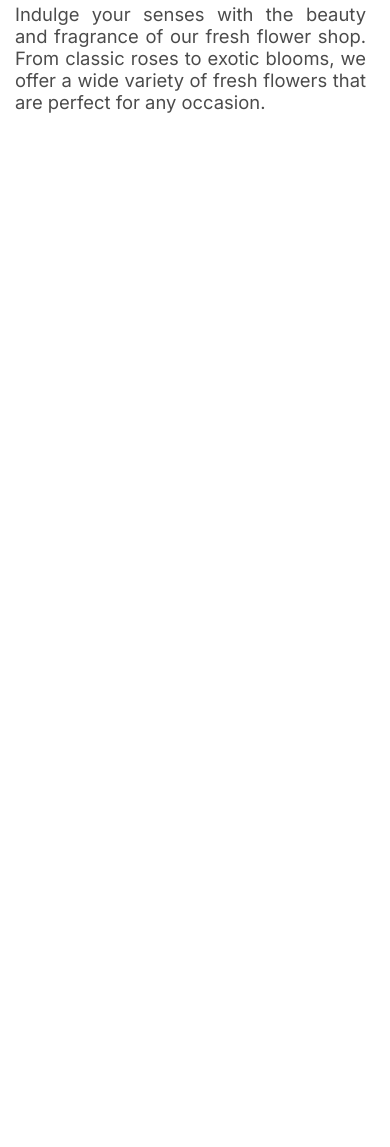
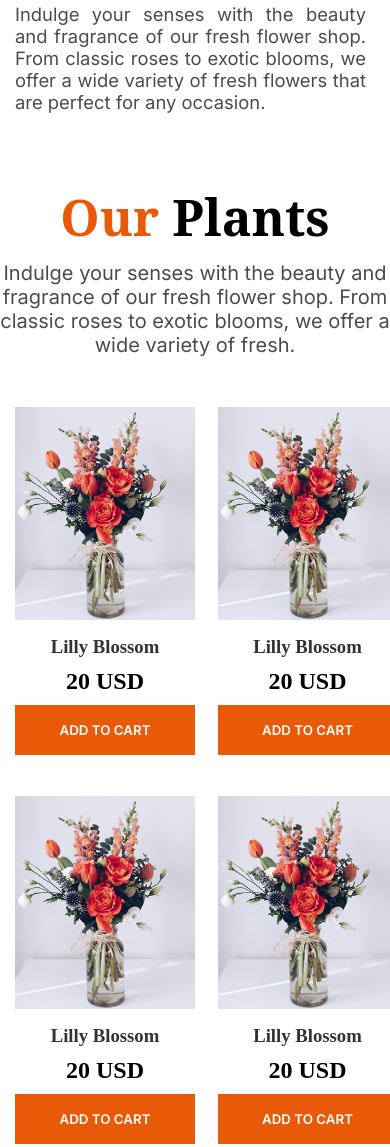
Before and after one commit to Mahfuz5634/Responsive-Flowers-Project, a plain HTML site: page index.html in a window 390 px wide. Shown: the part 544-1691 px from the top of the page. Before the commit the page ends 844 px from the top, so only its background shows below. Drawn offline with Linux system fonts and the light colour scheme.

Commit message:
added our plants section and do responsive for mobile devices

```diff
--- a/index.html
+++ b/index.html
@@ -46,5 +46,81 @@
          </div>
       </div>
     </header>
+
+    <main class="fixed-width">
+        <div class="our-plants">
+            <div class="plants-title">
+                <h1><span>Our</span> Plants</h1>
+                <p>Indulge your senses with the beauty and fragrance of our fresh flower shop. From <br>classic roses to exotic blooms, we offer a wide variety of fresh.</p>
+            </div>
+            <div class="plants-card">
+                <div class="card">
+                    <img src="./assets/sample-flower-image.png" alt="">
+                     <div class="card-des">
+                    <h3>Lilly Blossom</h3>
+                    <h2>20 USD</h2>
+                     </div>
+                    <button>ADD TO CART</button>
+                </div>
+                <div class="card">
+                    <img src="./assets/sample-flower-image.png" alt="">
+                     <div class="card-des">
+                    <h3>Lilly Blossom</h3>
+                    <h2>20 USD</h2>
+                     </div>
+                    <button>ADD TO CART</button>
+                </div>
+                <div class="card">
+                    <img src="./assets/sample-flower-image.png" alt="">
+                     <div class="card-des">
+                    <h3>Lilly Blossom</h3>
+                    <h2>20 USD</h2>
+                     </div>
+                    <button>ADD TO CART</button>
+                </div>
+                <div class="card">
+                    <img src="./assets/sample-flower-image.png" alt="">
+                     <div class="card-des">
+                    <h3>Lilly Blossom</h3>
+                    <h2>20 USD</h2>
+                     </div>
+                    <button>ADD TO CART</button>
+                </div>
+                <div class="card">
+                    <img src="./assets/sample-flower-image.png" alt="">
+                     <div class="card-des">
+                    <h3>Lilly Blossom</h3>
+                    <h2>20 USD</h2>
+                     </div>
+                    <button>ADD TO CART</button>
+                </div>
+                <div class="card">
+                    <img src="./assets/sample-flower-image.png" alt="">
+                     <div class="card-des">
+                    <h3>Lilly Blossom</h3>
+                    <h2>20 USD</h2>
+                     </div>
+                    <button>ADD TO CART</button>
+                </div>
+                <div class="card">
+                    <img src="./assets/sample-flower-image.png" alt="">
+                     <div class="card-des">
+                    <h3>Lilly Blossom</h3>
+                    <h2>20 USD</h2>
+                     </div>
+                    <button>ADD TO CART</button>
+                </div>
+                <div class="card">
+                    <img src="./assets/sample-flower-image.png" alt="">
+                     <div class="card-des">
+                    <h3>Lilly Blossom</h3>
+                    <h2>20 USD</h2>
+                     </div>
+                    <button>ADD TO CART</button>
+                </div>
+
+            </div>
+        </div>
+    </main>
   </body>
 </html>
--- a/style.css
+++ b/style.css
@@ -7,6 +7,7 @@
 .fixed-width{
     max-width: 1140px;
     margin: 20px auto;
+    margin-bottom: 100px;
 }
 .fixed-font{
       font-family: "Inter", sans-serif;
@@ -80,8 +81,57 @@
      font-size: 1.25rem;
      opacity: 0.7;
 }
+.plants-title{
+    text-align: center;
+}
+.card{
+    width: 270px;
+    height: 484px;
+}
+.card img{
+    width: 100%;
+    height: auto;
+}
+.card-des{
+    text-align: center;
+}
+.card button{
+    width: 100%;
+    height: 50px;
+    background-color: #E95A08;
+    border: none;
+    color: white;
+    font-family: "Inter", sans-serif;
+    font-weight: 600;
+    margin-top: 10px;
+}
+.card h3{
+    opacity: 0.8;
+    margin: 10px;
+}
+.plants-card{
+    display: grid;
+    grid-template-columns: repeat(4,1fr);
+    gap: 15px;
+}
+.plants-title h1{
+    font-family: "Noto Serif", serif;
+    font-size: 50px;
+    font-weight: bold;
+}
+.plants-title span{
+   color: #e85a08;
+}
+.plants-title p{
+     font-family: "Inter", sans-serif;
+     font-size: 1.25rem;
+     opacity: 0.7;
+     margin-top: 10px;
 
-
+}
+.plants-title{
+    margin-bottom: 40px;
+}
 
 
 
@@ -140,4 +190,25 @@
         text-align: justify;
         margin-top: 10px;
     }
+    .plants-title{
+        margin-top: 70px;
+    }
+    .plants-card{
+    display: grid;
+    grid-template-columns: repeat(2,1fr);
+    width: 100%;
+    margin-left: 15px;
+    margin-top: 50px;
+
+
+
+
+    }
+    .card{
+        width: 180px;
+        margin-bottom: -110px;
+    }
+    .main{
+        width: 100%;
+    }
 }
```
